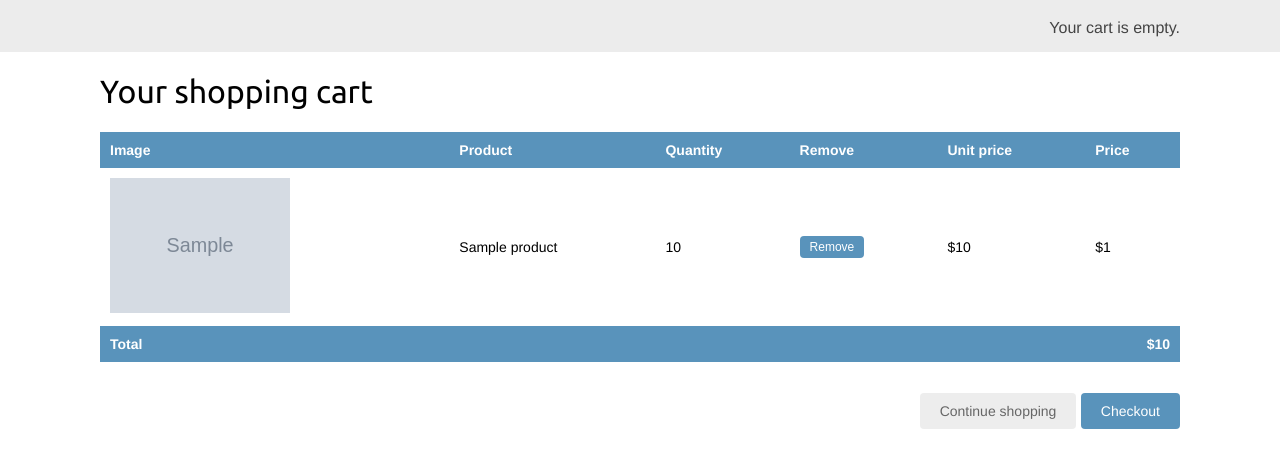
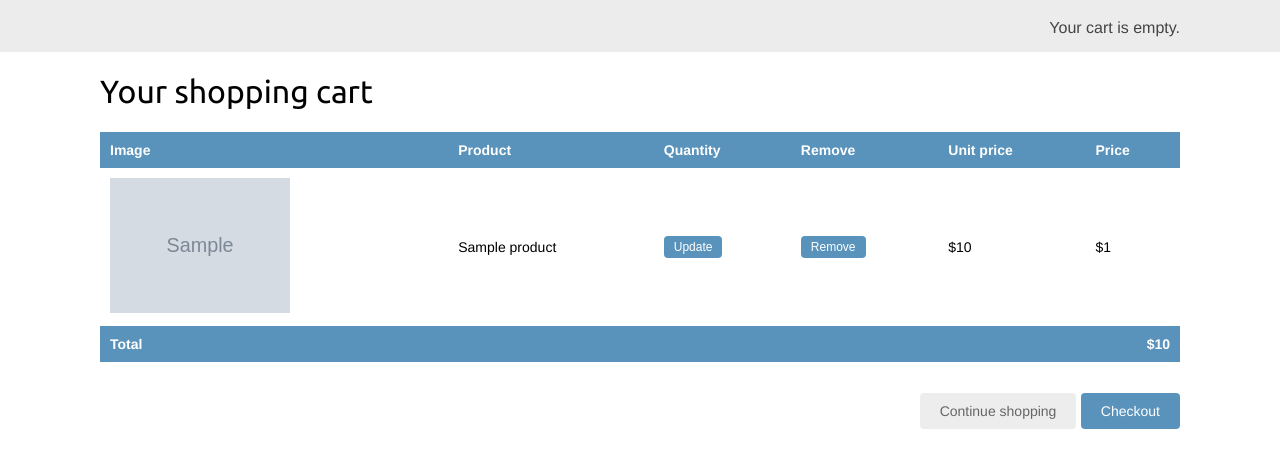
Before and after one commit to grbalmeida/loja-online-django, a Django app: template myshop/cart/templates/cart/detail.html in a window 1280 px wide. Shown: the part 46-514 px from the top of the page. Run offline with Django 3.2, Linux system fonts and the light colour scheme; the template is opened without the code that fills it: most values are stand-ins (such as "Sample title", 1, 10 or a date in 2020); grey boxes marked "Sample" are stand-in pictures.

Commit message:
Atualizando as quantidades dos produtos que estão no carrinho

```diff
--- a/myshop/cart/templates/cart/detail.html
+++ b/myshop/cart/templates/cart/detail.html
@@ -28,7 +28,14 @@
                             </a>
                         </td>
                         <td>{{ product.name }}</td>
-                        <td>{{ item.quantity }}</td>
+                        <td>
+                            <form action="{% url "cart:cart_add" product.id %}" method="post">
+                                {{ item.update_quantity_form.quantity }}
+                                {{ item.update_quantity_form.override }}
+                                <input type="submit" value="Update" />
+                                {% csrf_token %}
+                            </form>
+                        </td>
                         <td>
                             <form action="{% url "cart:cart_remove" product.id %}" method="post">
                                 <input type="submit" value="Remove" />
--- a/myshop/cart/views.py
+++ b/myshop/cart/views.py
@@ -27,4 +27,7 @@
 def cart_detail(request):
     cart = Cart(request)
 
+    for item in cart:
+        item['update_quantity_form'] = CartAddProductForm(initial={'quantity': item['quantity'], 'override': True})
+
     return render(request, 'cart/detail.html', {'cart': cart})
```
